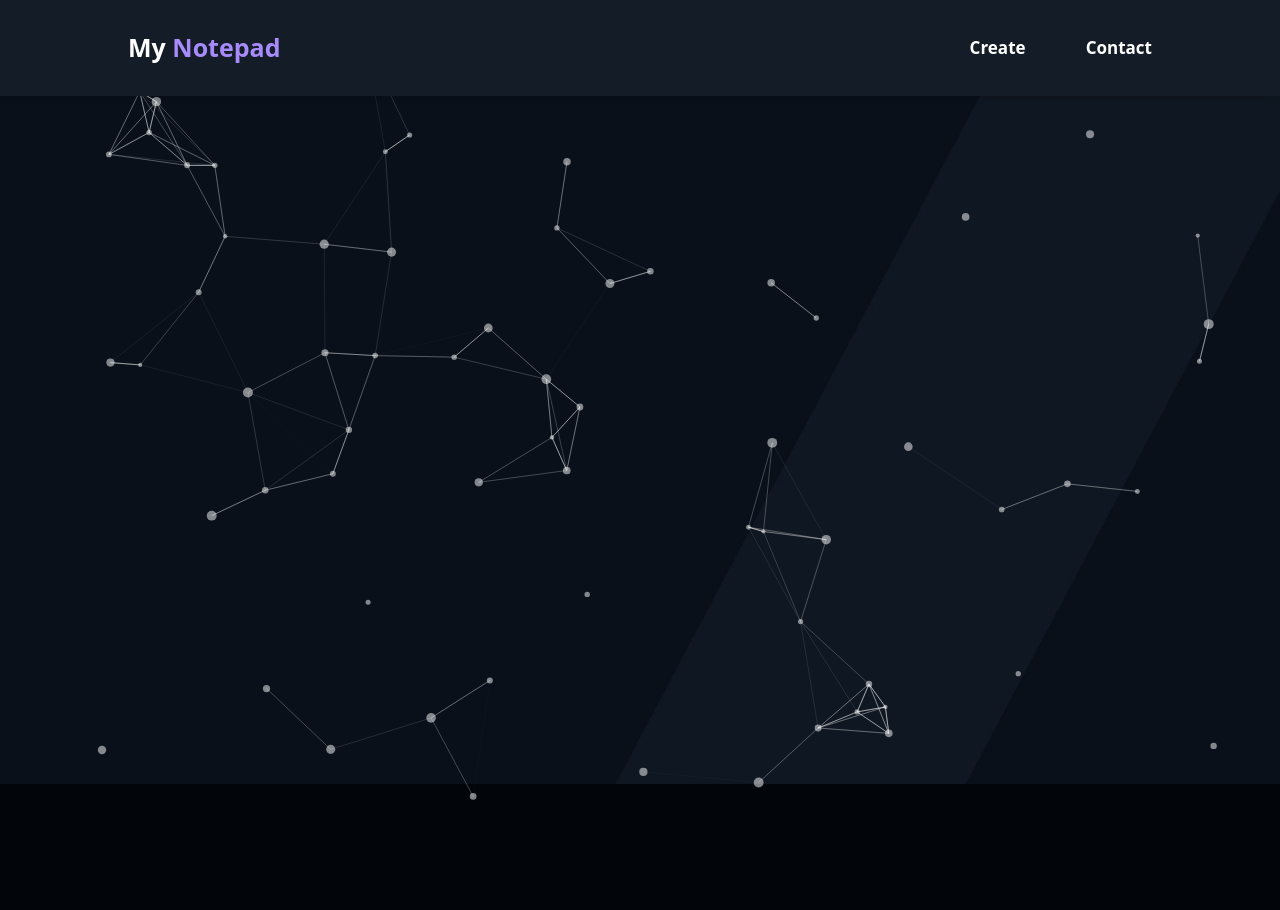
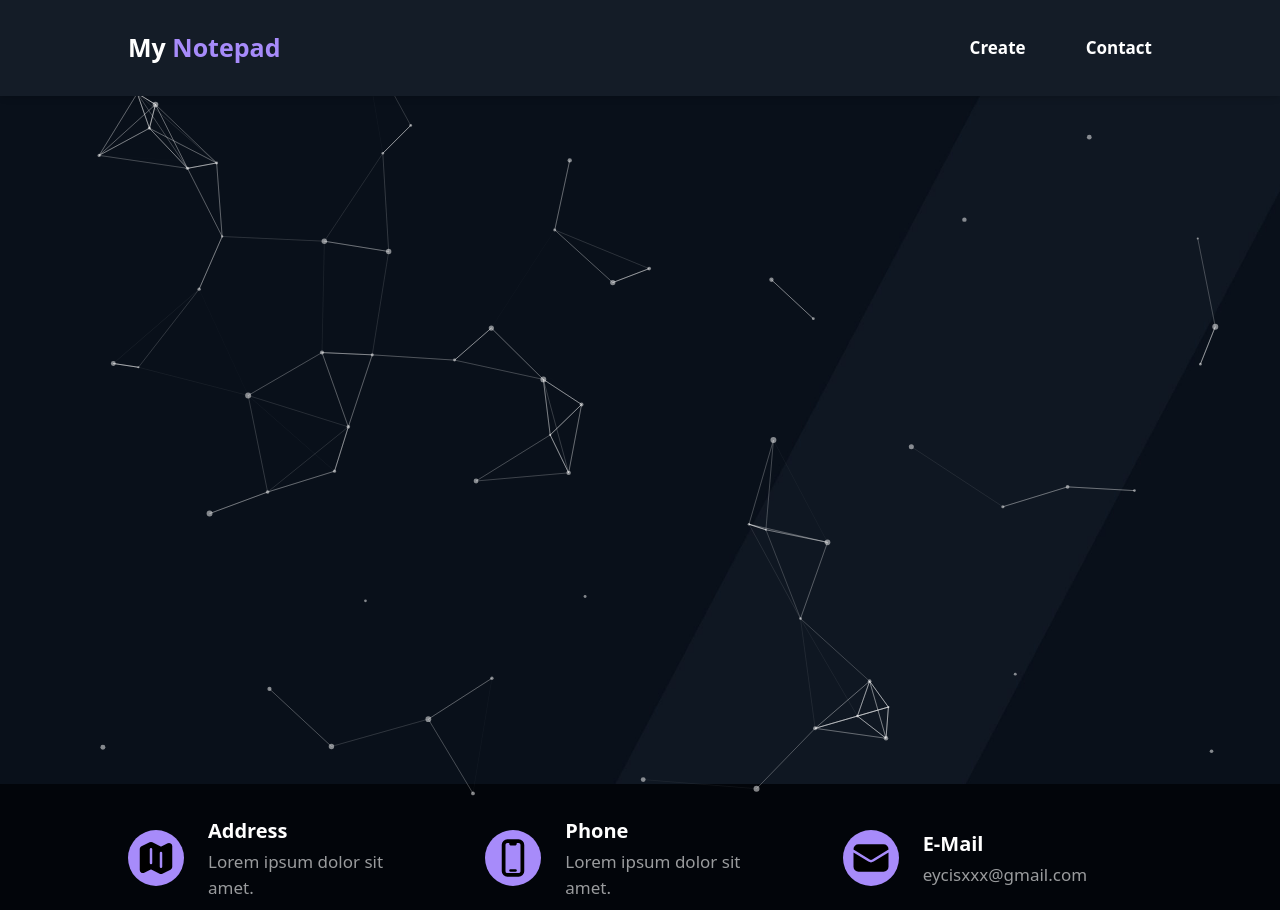
Before and after one commit to eycis/my-notepad, a Next.js app: page / in a window 1280 px wide. Shown: the top 910 px of the page. Built offline with nearby package versions, Linux system fonts and the light colour scheme.

Commit message:
Footer and particles update

```diff
--- a/components/Footer.tsx
+++ b/components/Footer.tsx
@@ -3,14 +3,14 @@ import React from 'react'
 
 const Footer = () => {
   return (
-    <div className='pt-[8rem] pb-[4rem] bg-[#02050a]'>
-      <div className='grid border-b-[1px] pb-[6rem] border-gray-400 grid-cols-1 lg:grid-cols-3 md:grid-cols-2 w-[80%] mx-auto gap-[3rem]'>
+    <div className='pt-[2rem] pb-[1rem] bg-[#02050a]'>
+      <div className='grid border-b-[1px] pb-[2rem] border-violet-400 grid-cols-1 lg:grid-cols-3 md:grid-cols-2 w-[80%] mx-auto gap-[3rem]'>
         <div className='flex items-center space-x-6'>
-          <div className='md:w-[6.5rem] md:h-[6.5rem] w-[5rem] h-[5rem] flex items-center justify-center rounded-full bg-violet-400 '>
-            <MapIcon className='md:w-[4rem] md:h-[4rem] w-[3.5rem] h-[3.5rem] text-black' />
+          <div className='md:w-[3.5rem] md:h-[3.5rem] w-[5rem] h-[5rem] flex items-center justify-center rounded-full bg-violet-400 '>
+            <MapIcon className='md:w-[2.5rem] md:h-[2.5rem] w-[1.5rem] h-[1.5rem] text-black' />
           </div>
           <div>
-            <h1 className='text-[25px] mb-[0.2rem] font-semibold text-white'>
+            <h1 className='text-[20px] mb-[0.2rem] font-semibold text-white'>
               Address
             </h1>
             <p className='text-white opacity-60 text-[17px] w-[90%]'>
@@ -19,11 +19,11 @@ const Footer = () => {
           </div>
         </div>
         <div className='flex items-center space-x-6'>
-          <div className='md:w-[6.5rem] md:h-[6.5rem] w-[5rem] h-[5rem] flex items-center justify-center rounded-full bg-violet-400 '>
-            <DevicePhoneMobileIcon className='md:w-[4rem] md:h-[4rem] w-[3.5rem] h-[3.5rem] text-black' />
+        <div className='md:w-[3.5rem] md:h-[3.5rem] w-[5rem] h-[5rem] flex items-center justify-center rounded-full bg-violet-400 '>
+            <DevicePhoneMobileIcon className='md:w-[2.5rem] md:h-[2.5rem] w-[3.5rem] h-[3.5rem] text-black' />
           </div>
           <div>
-            <h1 className='text-[25px] mb-[0.2rem] font-semibold text-white'>
+            <h1 className='text-[20px] mb-[0.2rem] font-semibold text-white'>
               Phone
             </h1>
             <p className='text-white opacity-60 text-[17px] w-[90%]'>
@@ -32,11 +32,11 @@ const Footer = () => {
           </div>
         </div>
         <div className='flex items-center space-x-6'>
-          <div className='md:w-[6.5rem] md:h-[6.5rem] w-[5rem] h-[5rem] flex items-center justify-center rounded-full bg-violet-400 '>
-            <EnvelopeIcon className='md:w-[4rem] md:h-[4rem] w-[3.5rem] h-[3.5rem] text-black' />
+        <div className='md:w-[3.5rem] md:h-[3.5rem] w-[5rem] h-[5rem] flex items-center justify-center rounded-full bg-violet-400 '>
+            <EnvelopeIcon className='md:w-[2.5rem] md:h-[2.5rem] w-[3.5rem] h-[3.5rem] text-black' />
           </div>
           <div>
-            <h1 className='text-[25px] mb-[0.2rem] font-semibold text-white'>
+            <h1 className='text-[20px] mb-[0.2rem] font-semibold text-white'>
               E-Mail
             </h1>
             <p className='text-white opacity-60 text-[17px] w-[90%]'>
--- a/components/Particles.tsx
+++ b/components/Particles.tsx
@@ -92,7 +92,7 @@ const Particle = () => {
               type: "circle",
             },
             size: {
-              value: { min: 2, max: 5 },
+              value: { min: 1, max: 3 },
             },
           },
           detectRetina: true,
```
